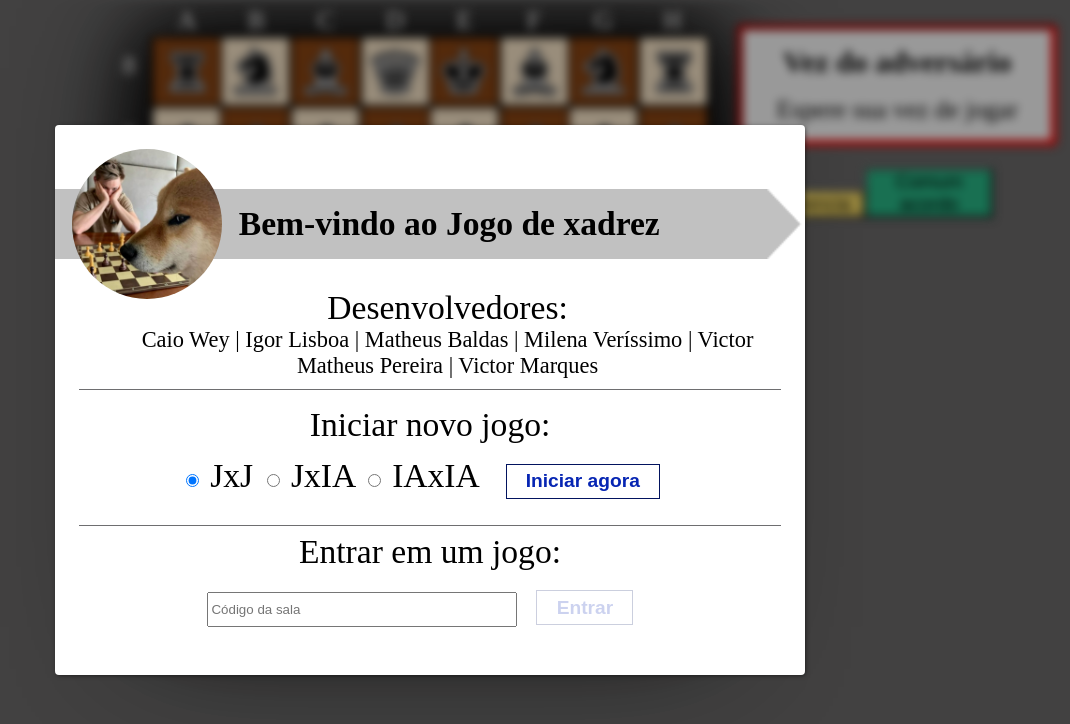
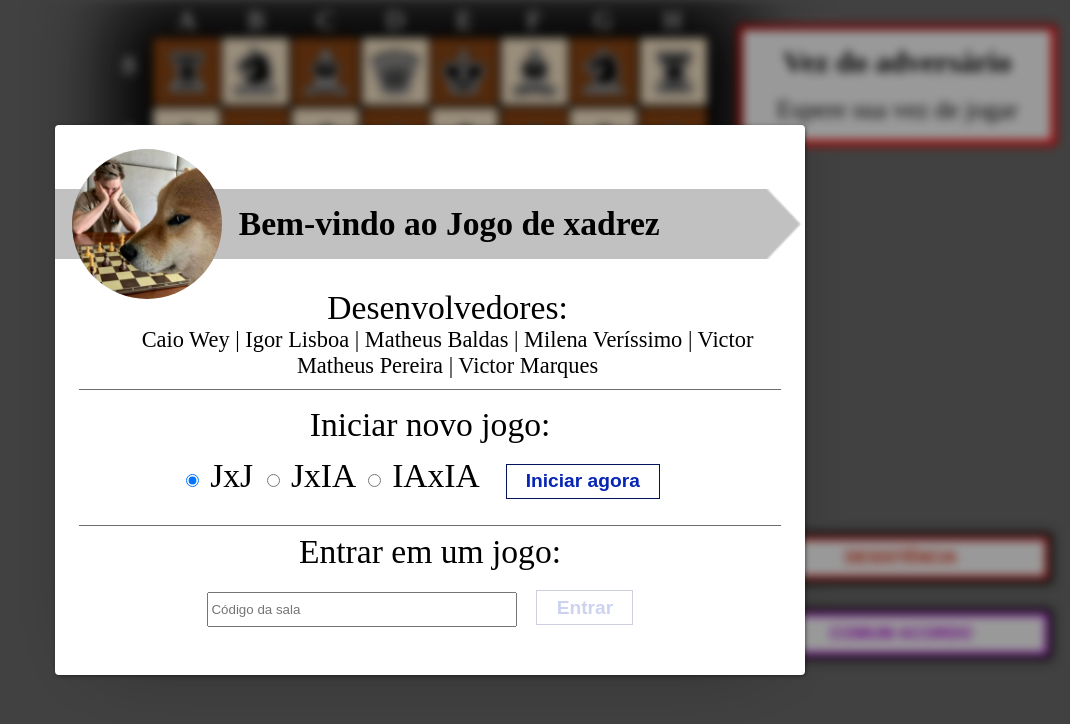
Before and after one commit to igor-lisboa/tcc00339-gpms-xadrez-frontend, a Vue app: page / in a window 1280 px wide. Shown: the top 724 px of the page, without its empty margins (210-1280 px from the left). Built offline with nearby package versions, Linux system fonts and the light colour scheme; no server answers.

Commit message:
Ajuste css dos botões de desistência e comum acordo

```diff
--- a/src/components/Chess.vue
+++ b/src/components/Chess.vue
@@ -211,9 +211,10 @@
                     </div>
                 </div>
             </div>
+
             <div class="button-area">
-                <button class="des" @click="openModal('des')">Desistencia</button>
-                <button class="emp" @click="openModal('emp')">Comum acordo</button>
+                <button class="des" @click="openModal('des')">DESISTÊNCIA</button>
+                <button class="emp" @click="openModal('emp')">COMUM ACORDO</button>
             </div>
 
         </div>
@@ -702,7 +703,7 @@
         padding: 0.1vw 0.1vw 0.1vw 0.1vw;
         background-color:black;
         border-radius: 0.3vw;
-        box-shadow: 0 0 6vw 1vw black, 0 2.5vw 10vw 0 black;
+        box-shadow: 0 0 6vw 3vw black;
     }
     .row {
         clear: both;
@@ -822,27 +823,37 @@
     /****************** botões de ações ************************/
     .button-area
     {
+        float: right;
+        text-align: center;
+        font-size: 2vw;
+        justify-content: space-between;
+        display: block;
         margin-left: 74%;
         position: absolute;
-        width: 25%;
-        top: 3%;
+        width: 25vw;
+        height: 0;
+        padding-bottom: 38%;
+        top: 65%;
+    }
+    .button-area button
+    {
+        font-size: 1.3vw;
+        font-weight: 800;
+        width: 23vw;
+        padding: 0.5em 0.1em;
+        margin: 1em;
+        cursor: pointer;
+        box-shadow: 0 0 0.5vw 0.3vw black;
     }
     .emp{
-        background:#29bb89 ;
-        margin-top:45%;
-        width:40%;
-        font-size: 1.2rem;
-
-
-        cursor: pointer;
+        background-color: white;
+        border: 0.3vw solid #cd07ff;
+        color: #af05da;
     }
     .des{
-        background:#ffe268 ;
-        margin-top:45%;
-        width:40%;
-        font-size: 1.2rem;
+        background-color: white;
+        border: 0.3vw solid #f80606;
+        color: #db2209;
 
-
-        cursor: pointer;
     }
 </style>
```
